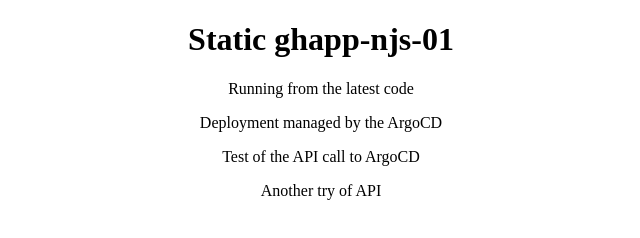
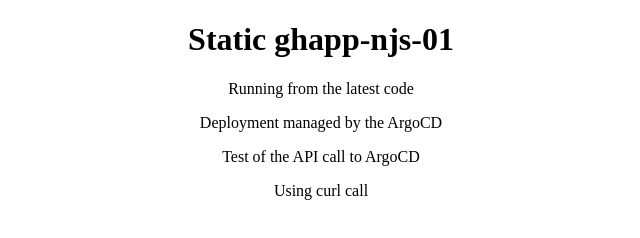
Before and after one commit to pienczyk/codedump, a plain HTML site: page apps/ghapp-njs-01/index.html in a window 1280 px wide. Shown: the full height of the page, 319-959 px from the left. Drawn offline with Linux system fonts and the light colour scheme.

Commit message:
argocd auto policy off - api call - working curl

```diff
--- a/apps/ghapp-njs-01/index.html
+++ b/apps/ghapp-njs-01/index.html
@@ -6,7 +6,7 @@
       <p>Running from the latest code</p>
       <p>Deployment managed by the ArgoCD</p>
       <p>Test of the API call to ArgoCD</p>
-      <p>Another try of API</p>
+      <p>Using curl call</p>
     </center>
   </body>
 </html>
```
Also changed, not shown: .github/workflows/image-ci.yml.
